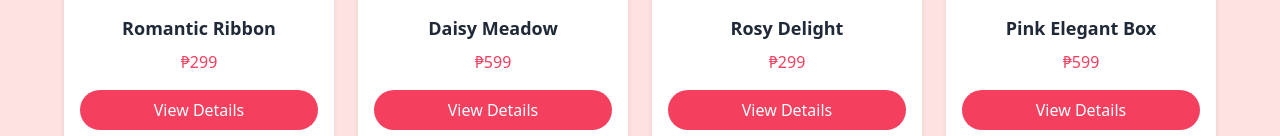
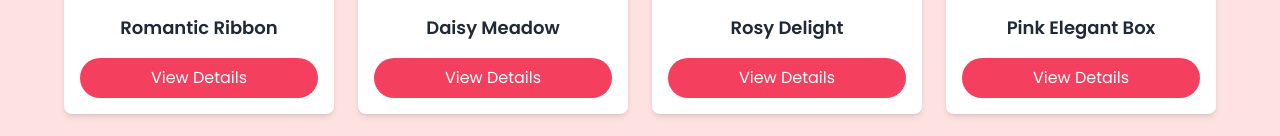
Before and after one commit to Valiantic/IB-Bakes, a React (Vite) app: page /products in a window 1280 px wide. Shown: the part 548-684 px from the top of the page. Built offline with nearby package versions, Linux system fonts and the light colour scheme; grey boxes are pictures that could not be loaded; a web font is replaced by a local one.

Commit message:
Set Global Default Fonts to Poppins

```diff
--- a/src/components/HighlightProduct.jsx
+++ b/src/components/HighlightProduct.jsx
@@ -33,7 +33,7 @@ const HiglightProduct = () => {
   }, []);
 
   return (
-    <div id="products" data-aos="fade-up" className="max-w-screen-xl mx-auto p-6">
+    <div id="products" data-aos="fade-up" className="max-w-screen-xl mx-auto p-6 font-[Poppins]">
       <h2 className="text-4xl font-montserrat font-bold mb-8 mt-7 text-rose-600">Checkout our Best Sellers!</h2>
       <div className="grid gap-8 md:gap-12 grid-cols-1 sm:grid-cols-2 lg:grid-cols-4 place-items-stretch">
         {highlightedProducts.map((product) => (
--- a/src/pages/FAQs.jsx
+++ b/src/pages/FAQs.jsx
@@ -76,7 +76,7 @@ const FAQs = () => {
   };
 
   return (
-    <div className="min-h-screen flex flex-col">
+    <div className="min-h-screen flex flex-col font-[Poppins]">
       <Navbar />
       <main className="flex-1">
         <div className="container mx-auto px-4 sm:px-6 lg:px-8">
--- a/src/pages/ProductDetails.jsx
+++ b/src/pages/ProductDetails.jsx
@@ -13,7 +13,7 @@ const ProductDetails = () => {
   }
 
   return (
-    <div className="min-h-screen flex flex-col">
+    <div className="min-h-screen flex flex-col font-[Poppins]">
       <Navbar />
       <main className="flex-1 container mx-auto px-4 py-8 mt-4">
         <div className="max-w-6xl mx-auto">
--- a/src/pages/Products.jsx
+++ b/src/pages/Products.jsx
@@ -62,7 +62,7 @@ const Products = () => {
   };
 
   return (
-    <div className="min-h-screen flex flex-col">
+    <div className="min-h-screen flex flex-col font-[Poppins]">
       <Navbar />
       <main className="flex-1">
         <div className="container mx-auto px-4 sm:px-6 lg:px-8">
@@ -122,7 +122,6 @@ const Products = () => {
                   </div>
                   <div className="p-4">
                     <h3 className="text-lg font-semibold text-gray-800">{product.name}</h3>
-                    <p className="text-rose-500 font-medium mt-2">{product.price}</p>
                     <Link
                       to={`/products/${product.id}`}
                       className="mt-4 block w-full bg-rose-500 text-white py-2 rounded-full hover:bg-rose-600 transition-colors duration-300 text-center"
```
